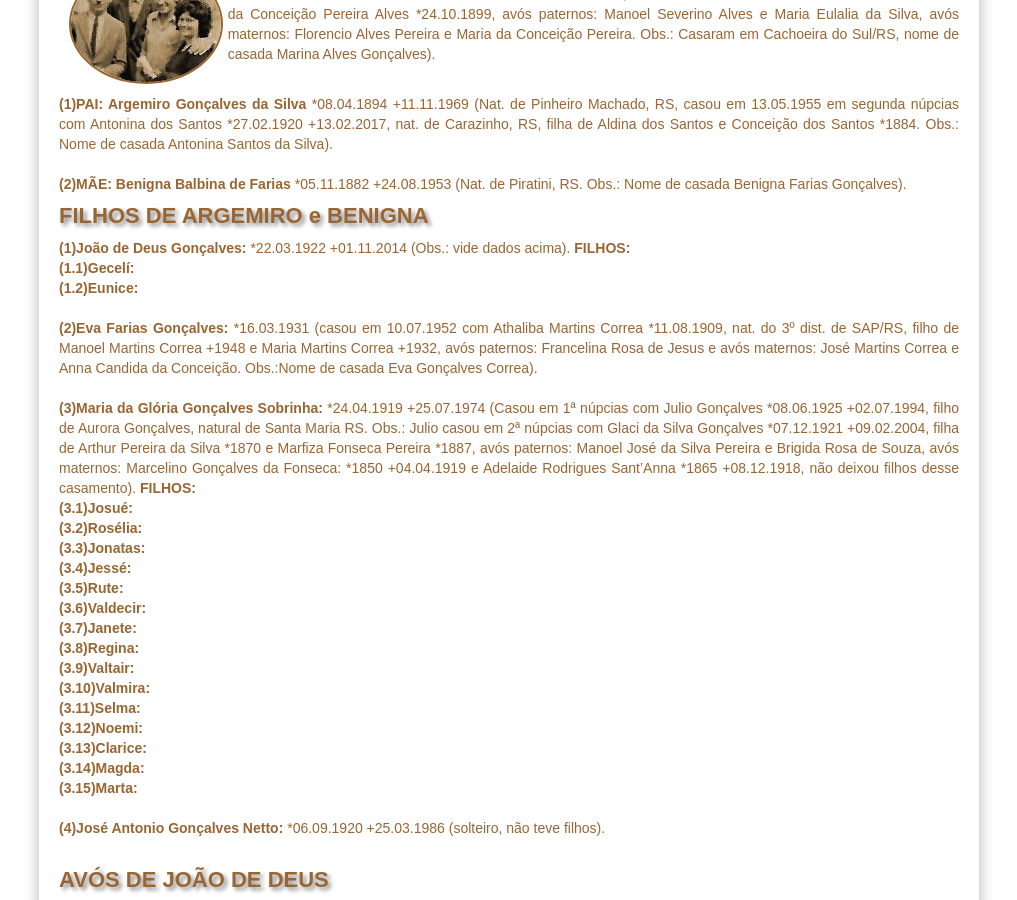
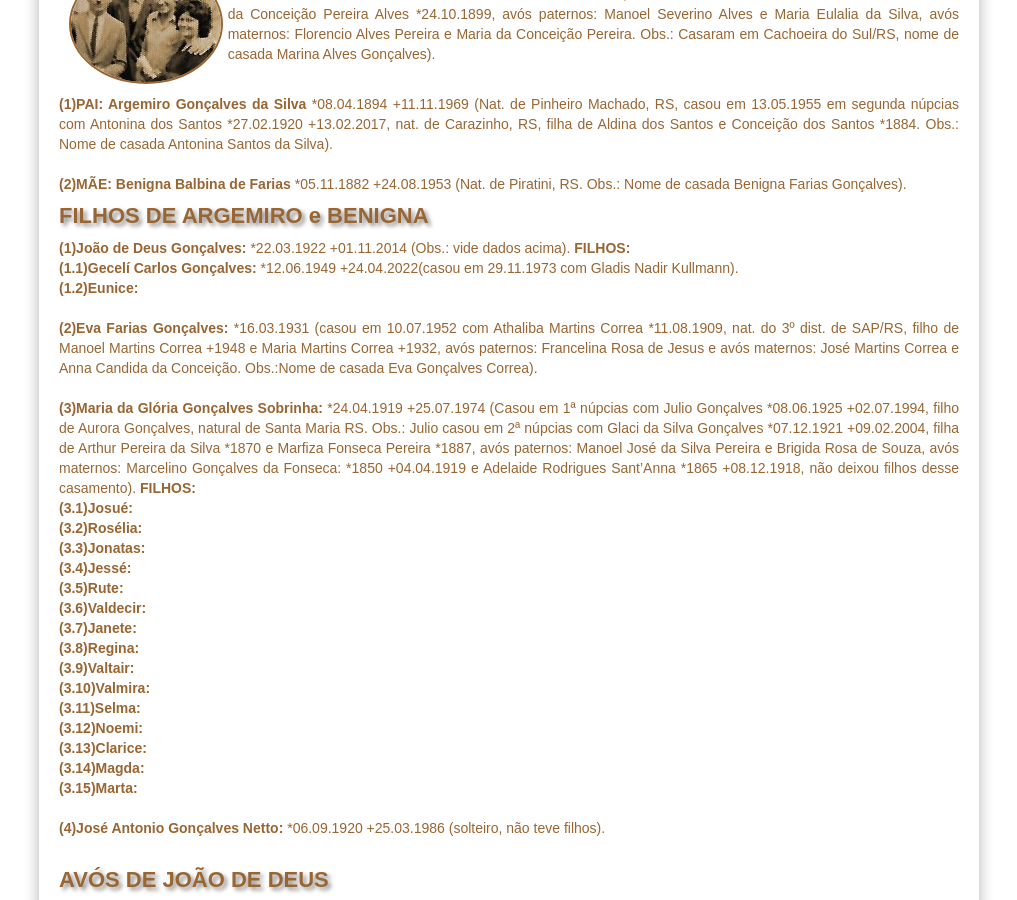
Before and after one commit to claudiovargas1955/claudiovargas1955.github.io, a Jekyll site: the page built from _pages/familia-gonçalves.html, in a window 1280 px wide and 900 px high, scrolled down 440 px. Shown: the whole window, without its empty margins (131-1148 px from the left). Built offline with Jekyll 4.4.1, drawn with Linux system fonts in a browser that asks for light colours; some web fonts are replaced.

Commit message:
Update familia-gonçalves.html

```diff
--- a/_pages/familia-gonçalves.html
+++ b/_pages/familia-gonçalves.html
@@ -107,7 +107,7 @@ Santos *27.02.1920 +13.02.2017, nat. de Carazinho, RS, filha de Aldina dos Santo
 <h4>FILHOS DE ARGEMIRO e BENIGNA</h4>
 
 <p><b>(1)João de Deus Gonçalves: </b>*22.03.1922 +01.11.2014 (Obs.: vide dados acima). <b>FILHOS:</b><br>
-  <b>(1.1)Gecelí: </b><br>
+  <b>(1.1)Gecelí Carlos Gonçalves: </b>*12.06.1949 +24.04.2022(casou em  29.11.1973 com Gladis Nadir Kullmann).<br>
   <b>(1.2)Eunice: </b><br><br>
 
 <b>(2)Eva Farias Gonçalves: </b>*16.03.1931 (casou em 10.07.1952 com Athaliba Martins Correa *11.08.1909, nat. do 3º dist. de SAP/RS, filho de Manoel
```
